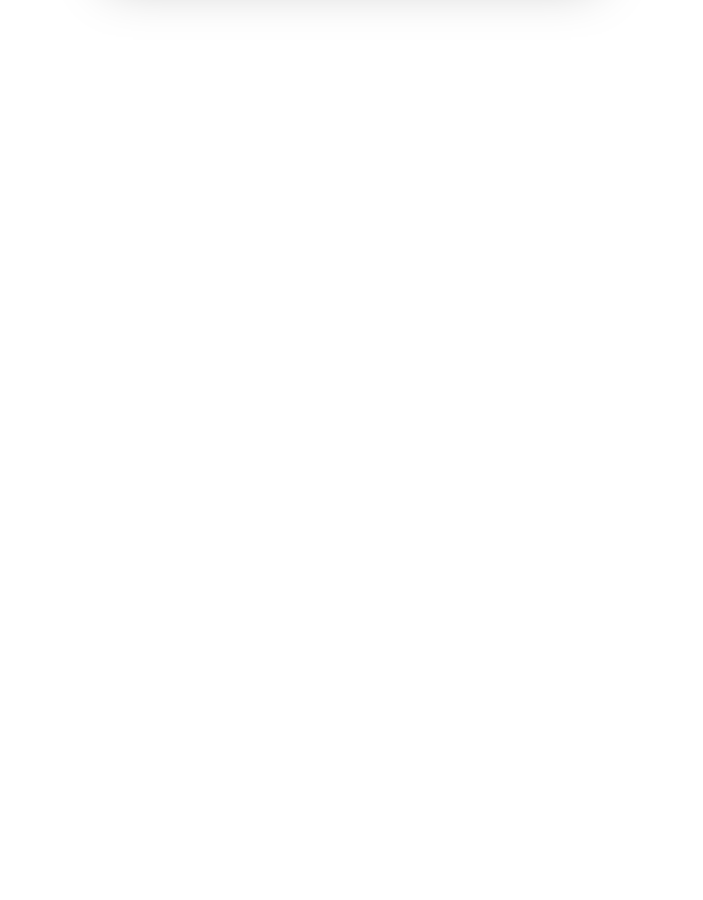
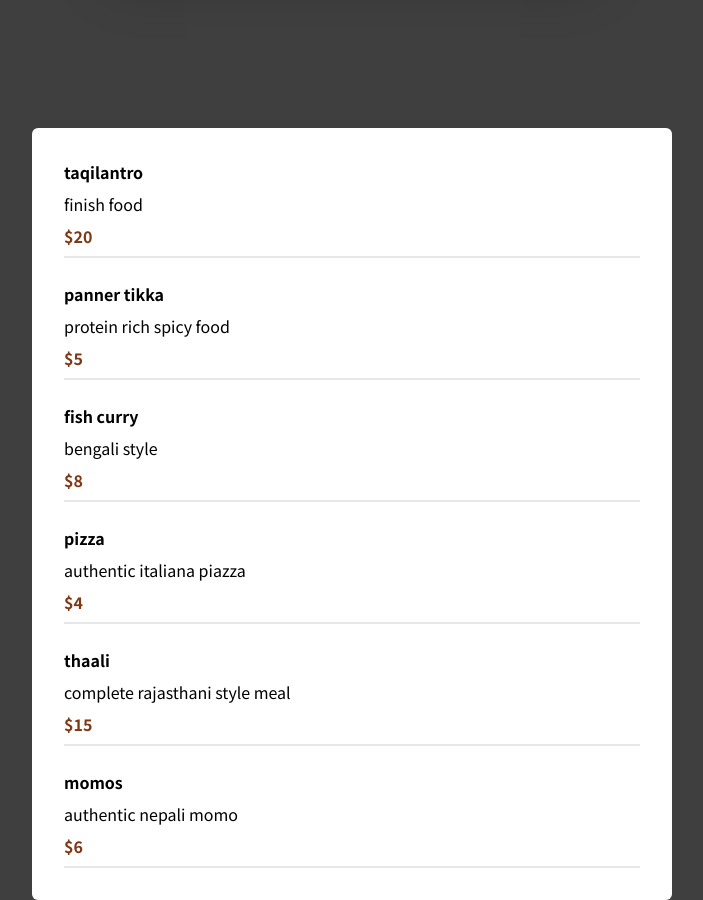
Before and after one commit to arex123/project, a React (Create React App) app: page / in a window 1280 px wide. Shown: the part 560-1460 px from the top of the page, without its empty margins (288-991 px from the left). Before the commit the page ends 800 px from the top, so only its background shows below. Built offline with nearby package versions, Linux system fonts and the light colour scheme.

Commit message:
meal list

```diff
--- a/src/App.js
+++ b/src/App.js
@@ -1,4 +1,5 @@
 import Header from "./components/Layout/Header";
+import List from "./components/Meals/List";
 import Banner from "./components/UI/Banner";
 
 function App() {
@@ -6,6 +7,7 @@ function App() {
     <div>
      <Header/>
      <Banner/>
+     <List/>
     </div>
   );
 }
--- /dev/null
+++ b/src/components/Meals/List.js
@@ -0,0 +1,48 @@
+import React from "react";
+import Meal from "./Meal";
+
+const mealItems = [
+  {
+    name: "taqilantro",
+    desc: "finish food",
+    price: 20,
+  },
+  {
+    name: "panner tikka",
+    desc: "protein rich spicy food",
+    price: 5,
+  },
+  {
+    name: "fish curry",
+    desc: "bengali style",
+    price: 8,
+  },
+  {
+    name: "pizza",
+    desc: "authentic italiana piazza",
+    price: 4,
+  },
+  {
+    name: "thaali",
+    desc: "complete rajasthani style meal",
+    price: 15,
+  },
+  {
+    name: "momos",
+    desc: "authentic nepali momo",
+    price: 6,
+  },
+];
+const List = () => {
+  return (
+    <div className="flex justify-center items-center">
+      <div className="mt-40 w-[50%] bg-white p-8 rounded-md space-y-6">
+        {mealItems.map((meal) => (
+          <Meal item={meal} />
+        ))}
+      </div>
+    </div>
+  );
+};
+
+export default List;
--- /dev/null
+++ b/src/components/Meals/Meal.js
@@ -0,0 +1,13 @@
+import React from 'react'
+
+const Meal = ({item}) => {
+  return (
+    <div className='border-b-2 pb-2 space-y-2'>
+        <p className='font-bold'>{item.name}</p>
+        <p className='font-ligh'>{item.desc}</p>
+        <p className='font-bold text-[#7F3814]'>${item.price}</p>
+    </div>
+  )
+}
+
+export default Meal
--- a/src/components/UI/Banner.js
+++ b/src/components/UI/Banner.js
@@ -3,7 +3,7 @@ import React from "react";
 const Banner = () => {
   return (
     <div className="text-white flex items-center justify-center">
-      <div className=" border text-center shadow-2xl rounded-md bg-[#3f3f3f] mt-40 w-[40%] flex flex-col items-center p-12">
+      <div className=" text-center shadow-2xl rounded-md bg-[#3f3f3f] mt-40 w-[40%] flex flex-col items-center p-12">
         <h1 className="text-2xl font-bold mb-7">Delicious food, deliver to you</h1>
         <p className="mb-5">
           Choose your favorite meal from our broad seletion of available meals
--- a/src/index.css
+++ b/src/index.css
@@ -10,5 +10,5 @@ html {
 
 body {
   margin: 0;
-  /* background-color: #3f3f3f; */
+  background-color: #3f3f3f;
 }
```
